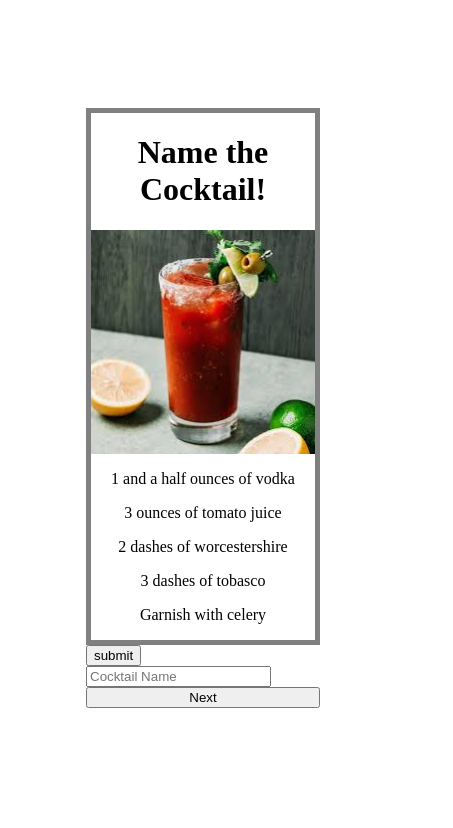
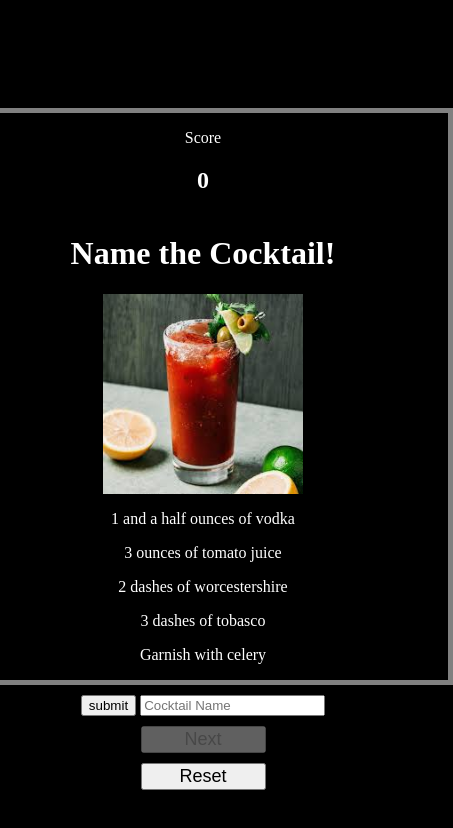
Before and after one commit to Athly23/project-4, a plain HTML site: page index.html in a window 390 px wide. Both pictures are taken after a click on the button "Play Now!". Shown: the whole page, 453 px wide, since content can reach past the window. Drawn offline with Linux system fonts and the light colour scheme.

Commit message:
semi final project

```diff
--- a/index.html
+++ b/index.html
@@ -9,19 +9,30 @@
 <body>
     <div class="flex-box">
         <div class="front-page">
-            <img src="drinkimg/bartenderlogo.jpeg" alt="bartender logo"/>
+            <img src="drinkimg/craftybartender.jpeg" alt="bartender logo"/>
             <h1>Bartender's Cocktail Trivia</h1>
             <p>
-                Lorem, ipsum dolor sit amet consectetur adipisicing elit. A ipsum omnis similique debitis natus ab eius aliquid rem consequatur autem? Esse expedita accusantium doloremque rem sit adipisci numquam, minima illo!
+                Test your cocktail knowledge and see if you can identify trendy drinks from around the world!
             </p>
 
             <button class="play-button">Play Now!</button>
         </div>
 
 
-            <div id="score"></div>
-           <div class="quiz-flex">
-            <div class="question-container front-page hidden">
+
+           <div class="quiz-flex hidden">
+
+            <div class="question-container front-page">
+                <div id="scoring">
+                    <div id="score-items">
+                        <p class="score-word">
+                            Score
+                        </p>
+                        <h2 class="score-number">
+                            0
+                        </h2>
+                    </div>
+                </div>
                  <h1 id="question-list">Name the Cocktail!</h1>
                 <div class="question-number"></div>
                 <div class="question"></div>
@@ -30,12 +41,13 @@
                 <div class="ingredients"></div>
             </div>
 
-            <form id="form" class="hidden">
+            <form id="form">
                 <input type="submit" value="submit"/>
-                <input type="text" placeholder="Cocktail Name"/>
+                <input type="text" class="user" placeholder="Cocktail Name"/>
             </form>
             <div class="answer"></div>
-            <button class="next hidden">Next</button>
+            <button disabled="true" class="next hidden">Next</button>
+            <button class="reset">Reset</button>
            </div>
 
 
--- a/p4.js
+++ b/p4.js
@@ -24,7 +24,7 @@ let drinks = [
       "2 ounces of cranberry juice",
       "Squeeze 2 lime wedges"
     ],
-    "name-of-drink": "cosmopolitan"
+    "name-of-drink": "Cosmopolitan"
   },
   {
     "drink-url": "drinkimg/images.jpeg",
@@ -33,7 +33,7 @@ let drinks = [
       "2 ounces of homemade sour mix",
       "Garnish with cherry"
     ],
-    "name-of-drink": "whiskey sour"
+    "name-of-drink": "Whiskey Sour"
   },
   {
     "drink-url": "drinkimg/margarita.jpeg",
@@ -109,8 +109,6 @@ let drinks = [
   }
 ];
 
-let score = 0;
-
 // for (let i = 0; i < drinks.length; i++) this for loop is for the drinks variable for the object within
 
 // drinks.forEach(drinksContent)
@@ -128,6 +126,10 @@ let drinkPics = document.querySelector(".cocktail-pic");
 let submitButton = document.querySelector("#form");
 let frontPage = document.querySelector(".front-page");
 let container = document.querySelector(".question-container");
+let score = 0;
+let scoreCounter = document.querySelector(".score-number");
+let user = document.querySelector(".user");
+let quiz = document.querySelector(".quiz-flex");
 
 let roundCount = 0;
 let nextButton = document.querySelector(".next");
@@ -135,10 +137,12 @@ function newQuestion() {
   roundCount += 1;
   drinks[roundCount]["drink-url"];
   drinkPics.setAttribute("src", drinks[roundCount]["drink-url"]);
-  ingredients.empty();
+  ingredients.innerHTML = "";
   drinks[roundCount]["contents"].forEach(drinkContent => {
     ingredients.innerHTML += `<p> ${drinkContent} </p>`;
   });
+  nextButton.setAttribute("disabled", "");
+  user.value = "";
 }
 nextButton.addEventListener("click", newQuestion);
 
@@ -151,16 +155,39 @@ function play(e) {
     ingredients.innerHTML += `<p> ${drinkContent} </p>`;
   });
   frontPage.classList.toggle("hidden");
-  submitButton.classList.toggle("hidden");
-  container.classList.toggle("hidden");
+  //   submitButton.classList.toggle("hidden");
+  //   container.classList.toggle("hidden");
   nextButton.classList.toggle("hidden");
+  quiz.classList.toggle("hidden");
 }
 
 function handleSubmit(e) {
   e.preventDefault();
+  console.dir(scoreCounter);
+  drinks[roundCount]["name-of-drink"];
+  console.log(drinks[roundCount]["name-of-drink"]);
+  if (
+    document.querySelector(".user").value ===
+    drinks[roundCount]["name-of-drink"]
+  ) {
+    score++;
+    scoreCounter.innerText++;
+    pass = 1;
+    nextButton.removeAttribute("disabled");
+  } else {
+    alert("wrong answer");
+    nextButton.removeAttribute("disabled");
+  }
 }
 
 let playButton = document.querySelector(".play-button");
 playButton.addEventListener("click", play);
 
 submitButton.addEventListener("submit", handleSubmit);
+
+function resetGame(e) {
+  e.preventDefault();
+}
+
+let resetButton = document.querySelector(".reset");
+resetButton.addEventListener("click", resetGame);
--- a/style.css
+++ b/style.css
@@ -1,5 +1,9 @@
 * {
   box-sizing: border-box;
+}
+
+body {
+  background-color: black;
 }
 
 .flex-box {
@@ -8,14 +12,15 @@
   width: 100vw;
   height: 100vh;
   padding: 100px;
+  color: white;
 }
 
 .front-page {
   display: flex;
   flex-direction: column;
   justify-content: space-around;
-  width: 60vw;
   border: 5px solid gray;
+  width: 500px;
 }
 
 .play-button {
@@ -30,10 +35,12 @@ h1 {
   text-align: center;
 }
 
-.img {
-  width: 100px;
-  height: 100px;
-  object-fit: cover;
+img {
+  width: 200px;
+  height: 200px;
+  display: block;
+  margin-left: auto;
+  margin-right: auto;
 }
 
 .hidden {
@@ -44,7 +51,36 @@ h1 {
   text-align: center;
 }
 
-.quiz-flex {
+/* .quiz-flex {
   display: flex;
   flex-direction: column;
+  height: 100vh;
+} */
+
+.next {
+  display: block;
+  margin: 10px auto;
+  font-family: "Ubuntu", sans-serif;
+  font-size: 18px;
+  width: 25%;
 }
+
+#form {
+  text-align: center;
+  padding-top: 10px;
+}
+
+p {
+  text-align: center;
+}
+.reset {
+  display: block;
+  margin: 0 auto;
+  font-family: "Ubuntu", sans-serif;
+  font-size: 18px;
+  width: 25%;
+}
+
+.score-number {
+  text-align: center;
+}
```
Also changed, not shown: drinkimg/craftybartender.jpeg (added), drinkimg/newbarlogo.jpeg (added), 1 other file.
